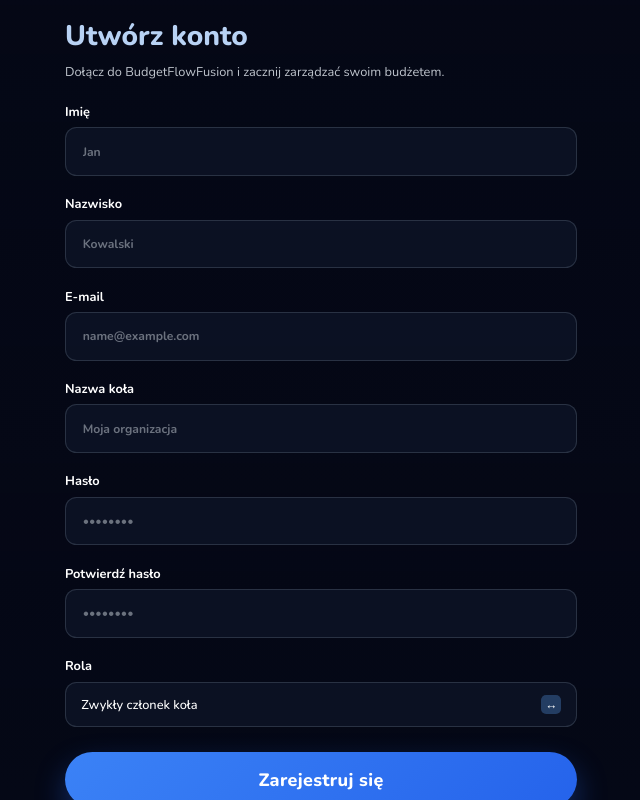
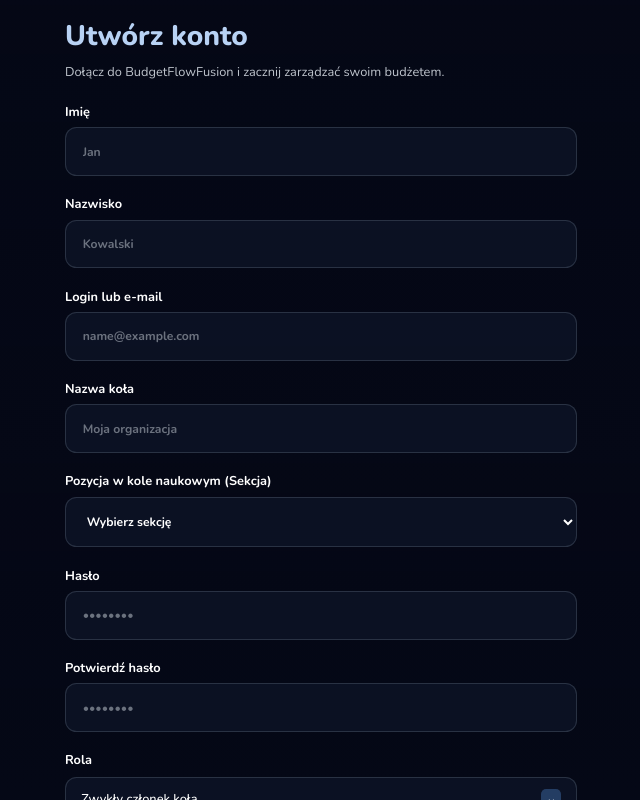
Before and after one commit to Kamil-Troszczynski/BudgetFlowFusion, a Vue app in the folder frontend/: page /register in a window 1280 px wide. Shown: the whole page, without its empty margins (319-959 px from the left). Built offline with nearby package versions, Linux system fonts and the light colour scheme.

Commit message:
added data from db to fill

```diff
--- a/frontend/src/components/login_register_page/SignIn.vue
+++ b/frontend/src/components/login_register_page/SignIn.vue
@@ -18,7 +18,7 @@
 
           <form class="login-sheet__form" @submit.prevent="handleSubmit">
             <label class="login-sheet__field">
-              <span>E-mail</span>
+              <span>Login lub e-mail</span>
               <input
                 v-model="formData.email"
                 type="email"
--- a/frontend/src/components/login_register_page/SignUp.vue
+++ b/frontend/src/components/login_register_page/SignUp.vue
@@ -33,7 +33,7 @@
           </label>
 
           <label class="signup-form__field">
-            <span>E-mail</span>
+            <span>Login lub e-mail</span>
             <input
               v-model="formData.email"
               type="email"
@@ -50,6 +50,21 @@
               placeholder="Moja organizacja"
               required
             />
+          </label>
+
+          <label class="signup-form__field">
+            <span>Pozycja w kole naukowym (Sekcja)</span>
+            <select
+              v-model="formData.position"
+              required
+              class="signup-form__select"
+            >
+              <option value="" disabled>Wybierz sekcję</option>
+              <option value="elektronika">Elektronika</option>
+              <option value="autonomia">Autonomia</option>
+              <option value="mechanika">Mechanika</option>
+              <option value="embedded">Embedded</option>
+            </select>
           </label>
 
           <label class="signup-form__field">
@@ -87,6 +102,21 @@
             </button>
           </div>
 
+          <div class="signup-form__role-toggle">
+            <span class="signup-form__role-label">SAP</span>
+            <button
+              class="signup-form__toggle"
+              :class="{ 'is-in-sap': formData.inSAP === true }"
+              type="button"
+              @click="toggleSAP"
+            >
+              <span class="signup-form__toggle-text">
+                {{ formData.inSAP ? 'Jestem w SAP' : 'Nie jestem w SAP' }}
+              </span>
+              <span class="signup-form__toggle-indicator"></span>
+            </button>
+          </div>
+
           <button class="signup-form__submit" type="submit">Zarejestruj się</button>
 
           <p class="signup-form__register">
@@ -111,9 +141,11 @@ const formData = ref({
   lastName: '',
   email: '',
   circleName: '',
+  position: '',
   password: '',
   confirmPassword: '',
-  role: 'member'
+  role: 'member',
+  inSAP: false
 })
 
 const handleSubmit = () => {
@@ -128,6 +160,10 @@ const handleSubmit = () => {
 
 const toggleRole = () => {
   formData.value.role = formData.value.role === 'member' ? 'treasurer' : 'member'
+}
+
+const toggleSAP = () => {
+  formData.value.inSAP = !formData.value.inSAP
 }
 </script>
 
@@ -257,6 +293,36 @@ const toggleRole = () => {
   color: rgba(226, 232, 240, 0.45);
 }
 
+.signup-form__select {
+  border: 1px solid rgba(148, 163, 184, 0.22);
+  border-radius: 0.9vw;
+  padding: 1.2vw 1.3vw;
+  background: rgba(15, 23, 42, 0.68);
+  color: #ffffff;
+  font: inherit;
+  outline: none;
+  transition:
+    border-color 0.2s ease,
+    box-shadow 0.2s ease;
+  font-family: 'Nunito', system-ui, sans-serif;
+  font-size: 0.95vw;
+  cursor: pointer;
+}
+
+.signup-form__select:focus {
+  border-color: rgba(96, 165, 250, 0.9);
+  box-shadow: 0 0 0 0.4vw rgba(59, 130, 246, 0.24);
+}
+
+.signup-form__select option {
+  background: rgba(15, 23, 42, 0.95);
+  color: #ffffff;
+}
+
+.signup-form__field input::placeholder {
+  color: rgba(226, 232, 240, 0.45);
+}
+
 .signup-form__field input:focus {
   border-color: rgba(96, 165, 250, 0.9);
   box-shadow: 0 0 0 0.4vw rgba(59, 130, 246, 0.24);
@@ -338,6 +404,15 @@ fieldset legend {
 .signup-form__toggle.is-treasurer {
   border-color: rgba(96, 165, 250, 0.9);
   background: rgba(59, 130, 246, 0.15);
+}
+
+.signup-form__toggle.is-in-sap {
+  border-color: rgba(34, 197, 94, 0.9);
+  background: rgba(34, 197, 94, 0.15);
+}
+
+.signup-form__toggle.is-in-sap .signup-form__toggle-indicator {
+  background: linear-gradient(135deg, #22c55e, #16a34a);
 }
 
 .signup-form__toggle-text {
```
